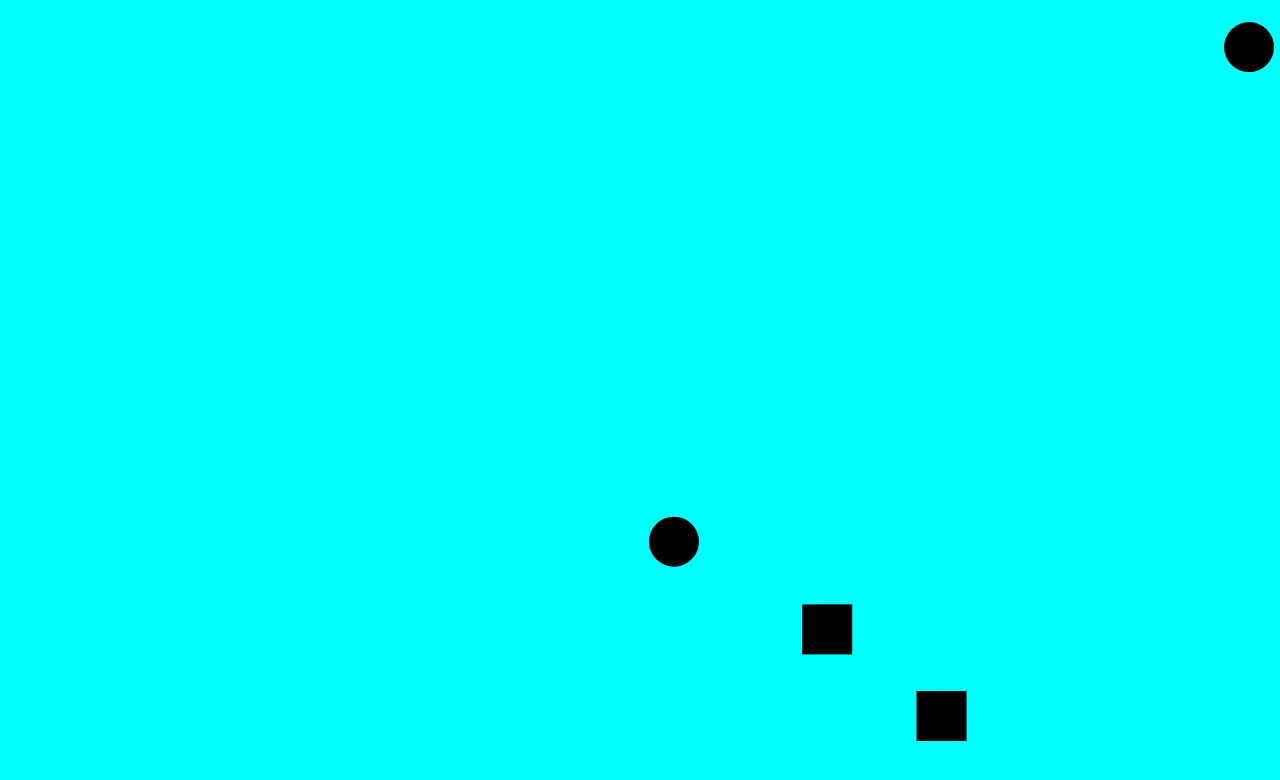
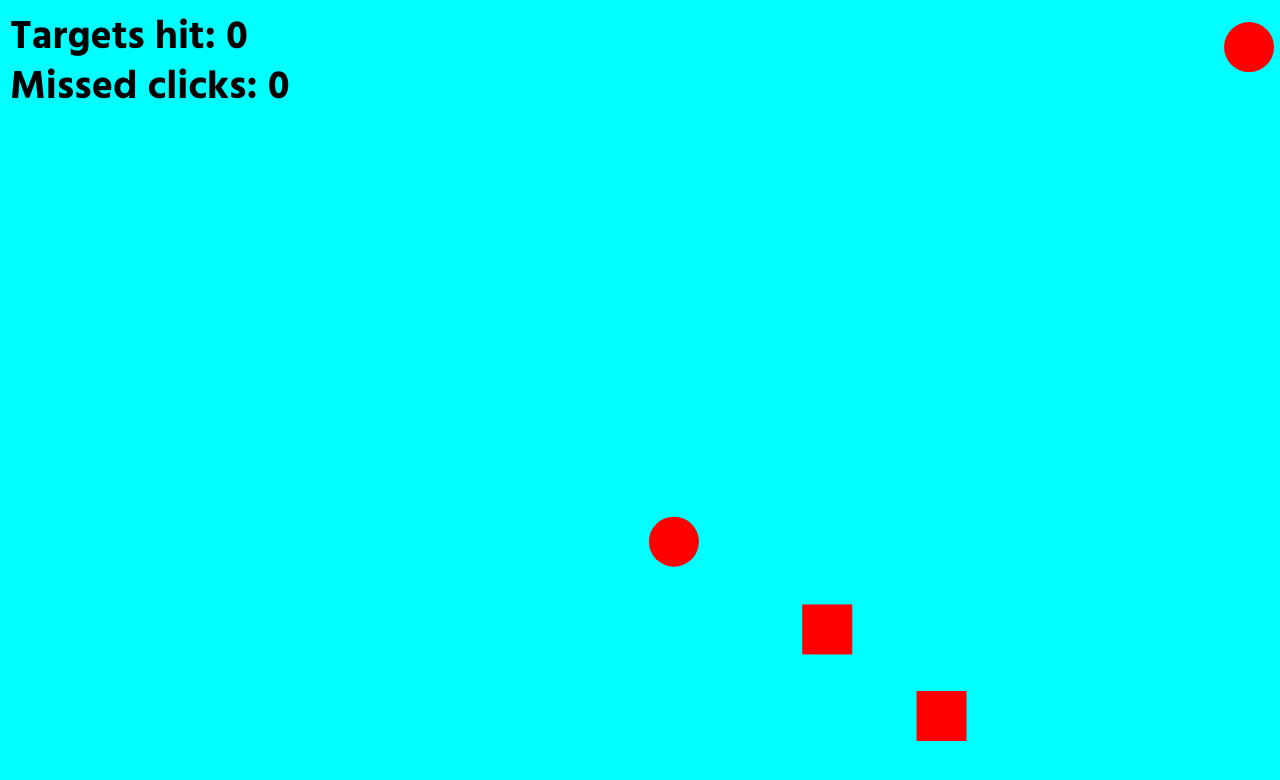
Before and after one commit to PratyushGuptaIsMe/aim-trainer, a plain HTML site: page index.html in a window 1280 px wide. Drawn offline with Linux system fonts and the light colour scheme.

Commit message:
Added missed clicks

```diff
--- a/index.html
+++ b/index.html
@@ -4,6 +4,9 @@
     <meta charset="UTF-8">
     <meta name="viewport" content="width=device-width, initial-scale=1.0">
     <title>Aim trainer</title>
+    <style>
+    @import url('https://fonts.googleapis.com/css2?family=Hind+Siliguri:wght@300;400;500;600;700&display=swap');
+    </style>
     <link rel="stylesheet" href="style.css">
 </head>
 <body>
--- a/script.js
+++ b/script.js
@@ -11,7 +11,7 @@ function initialize(){
     resizeCanvas();
     window.addEventListener("resize", resizeCanvas);
     aimtrainer = new AIMTRAINER();
-    document.addEventListener("click", (e) => {
+    CANVAS.addEventListener("click", (e) => {
         aimtrainer.handleClicks(e.clientX, e.clientY);
     })
     animationLoop(l);
@@ -29,12 +29,14 @@ function animationLoop(t){
 class AIMTRAINER{
     constructor(){
         this.targetsHit = 0;
+        this.missedClicks = 0;
         this.width = 50;
         this.targets = [];
         this.targetTimer = 0;
         this.targetInterval = 1000;
     }
     handleClicks(x, y){
+        this.missedClicks++;
         this.targets.forEach((target) => {
             if(target.id === 1){
                 if(x >= target.x &&
@@ -43,9 +45,14 @@ class AIMTRAINER{
                 y <= (target.y + target.height)){
                     target.markedForDeletion = true;
                     this.targetsHit++;
+                    this.missedClicks--;
                 }
             }else if(target.id === 2){
-
+                if(((x - target.x) ** 2 + (y - target.y) ** 2) < (target.radius**2)){
+                    target.markedForDeletion = true;
+                    this.targetsHit++;
+                    this.missedClicks--;
+                }
             }
         })
     }
@@ -61,6 +68,8 @@ class AIMTRAINER{
         });
     }
     #draw(ctx){
+        ctx.save();
+        ctx.fillStyle = "red";
         this.targets.forEach((target) => {
             if(target.id === 1){
                 ctx.fillRect(target.x, target.y, target.width, target.height);
@@ -70,6 +79,12 @@ class AIMTRAINER{
                 ctx.fill();
             }
         })
+        ctx.restore();
+        ctx.textBaseline = "top";
+        ctx.textAlign = "left";
+        ctx.font = "bold 40px 'Hind Siliguri'"
+        ctx.fillText("Targets hit: " + this.targetsHit, 10, 20);
+        ctx.fillText("Missed clicks: " + this.missedClicks, 10, 70);
     }
     spawnNewTarget(){
         if(Math.random() < 0.5){
```
Lines whose indentation alone changed are shown as unchanged.
